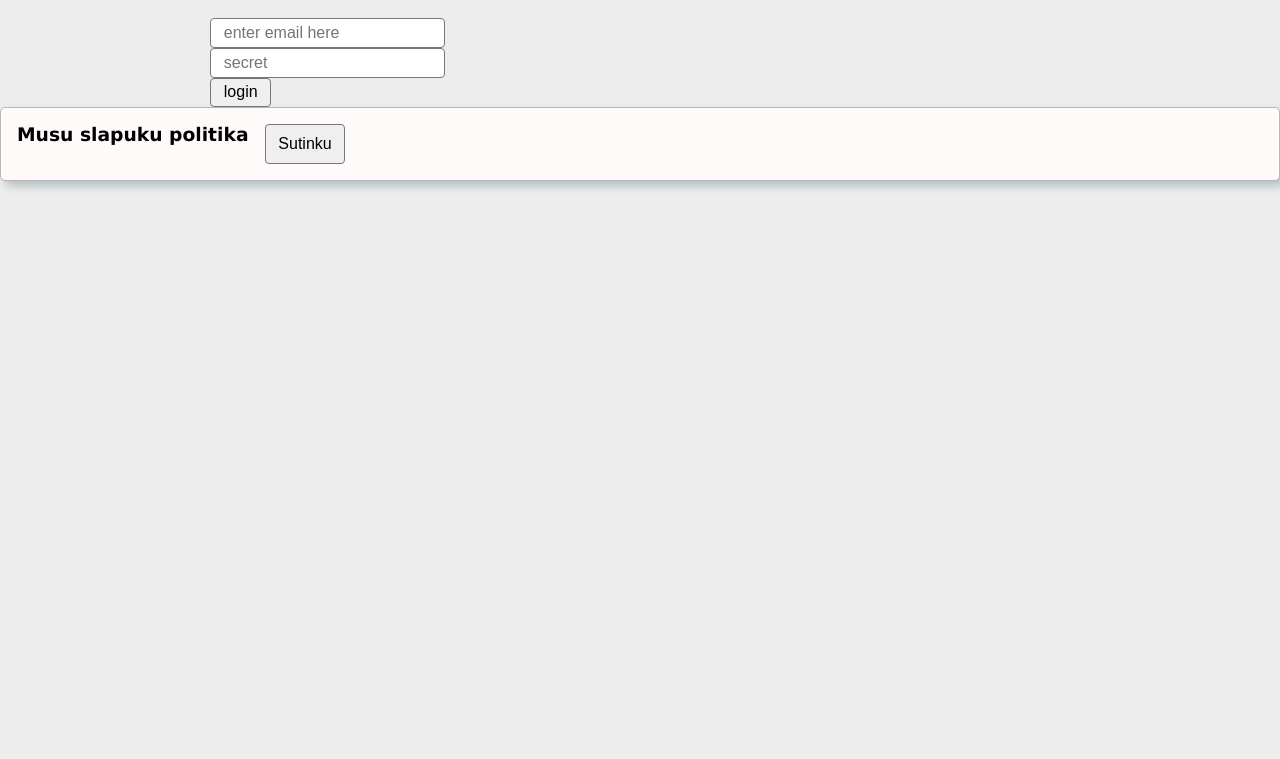
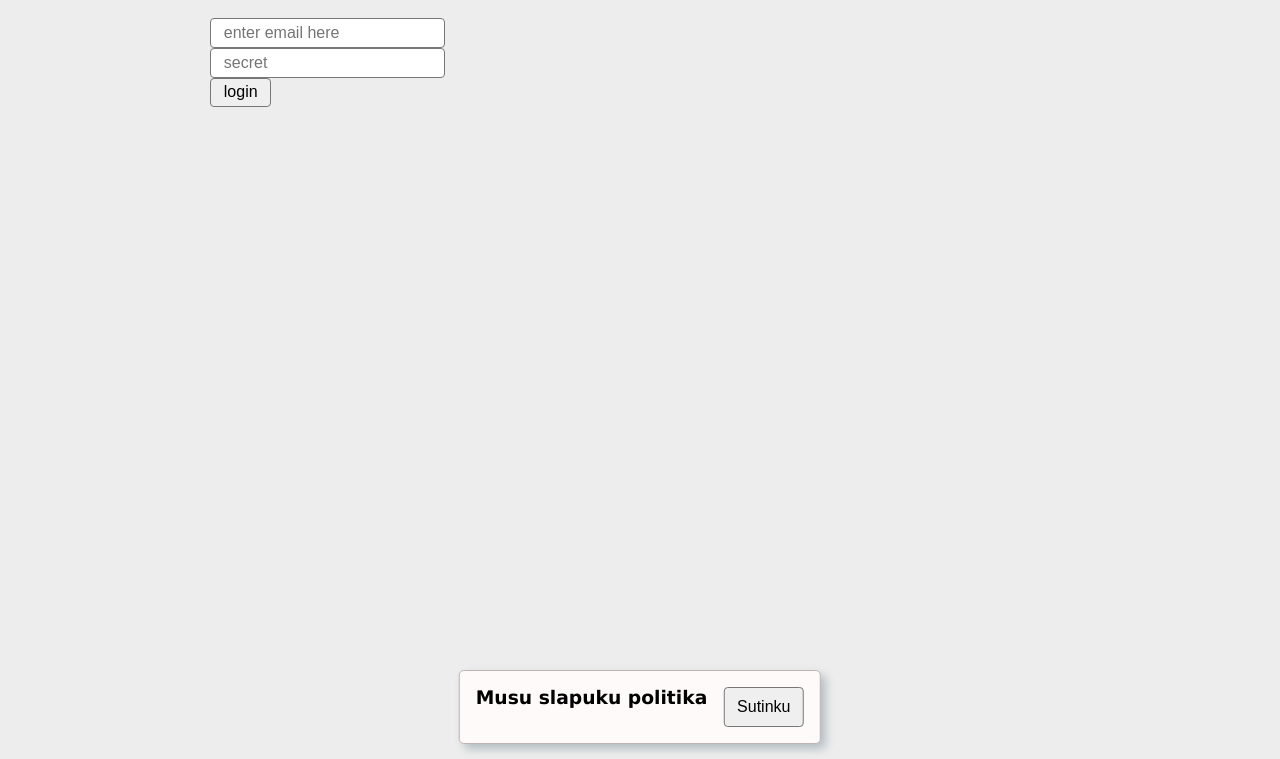
Before and after one commit to MariusCodeAcademy/type12-js-19-local-storage-cookies, a plain HTML site: page index.html in a window 1280 px wide. Shown: the part 41-800 px from the top of the page. Drawn offline with Linux system fonts and the light colour scheme.

Commit message:
showTermsAndCond

```diff
--- a/index.html
+++ b/index.html
@@ -8,6 +8,7 @@
   <title>JS project</title>
   <link rel="stylesheet" href="./style/style.css">
   <script src="./js/main.js" defer></script>
+  <script src="./js/cookie.js" defer></script>
 </head>
 
 <body>
@@ -28,10 +29,7 @@
     </div>
   </div>
 
-  <div class="flex card">
-    <h3>Musu slapuku <a href="terms-and-conditions.html">politika</a></h3>
-    <button>Sutinku</button>
-  </div>
+
 
 </body>
 
--- /dev/null
+++ b/js/cookie.js
@@ -0,0 +1,13 @@
+function showTermsAndCond() {
+  const divEl = document.createElement('div');
+  divEl.className = 'flex card terms-container';
+  divEl.innerHTML = `
+  <h3>Musu slapuku <a href="terms-and-conditions.html">politika</a></h3>
+  `;
+  const buttonEl = document.createElement('button');
+  buttonEl.textContent = 'Sutinku';
+  divEl.append(buttonEl);
+  document.body.append(divEl);
+}
+
+showTermsAndCond();
--- a/style/style.css
+++ b/style/style.css
@@ -3,3 +3,10 @@
 .hide {
   display: none;
 }
+
+.terms-container {
+  position: fixed;
+  bottom: 15px;
+  left: 50%;
+  transform: translateX(-50%);
+}
```
